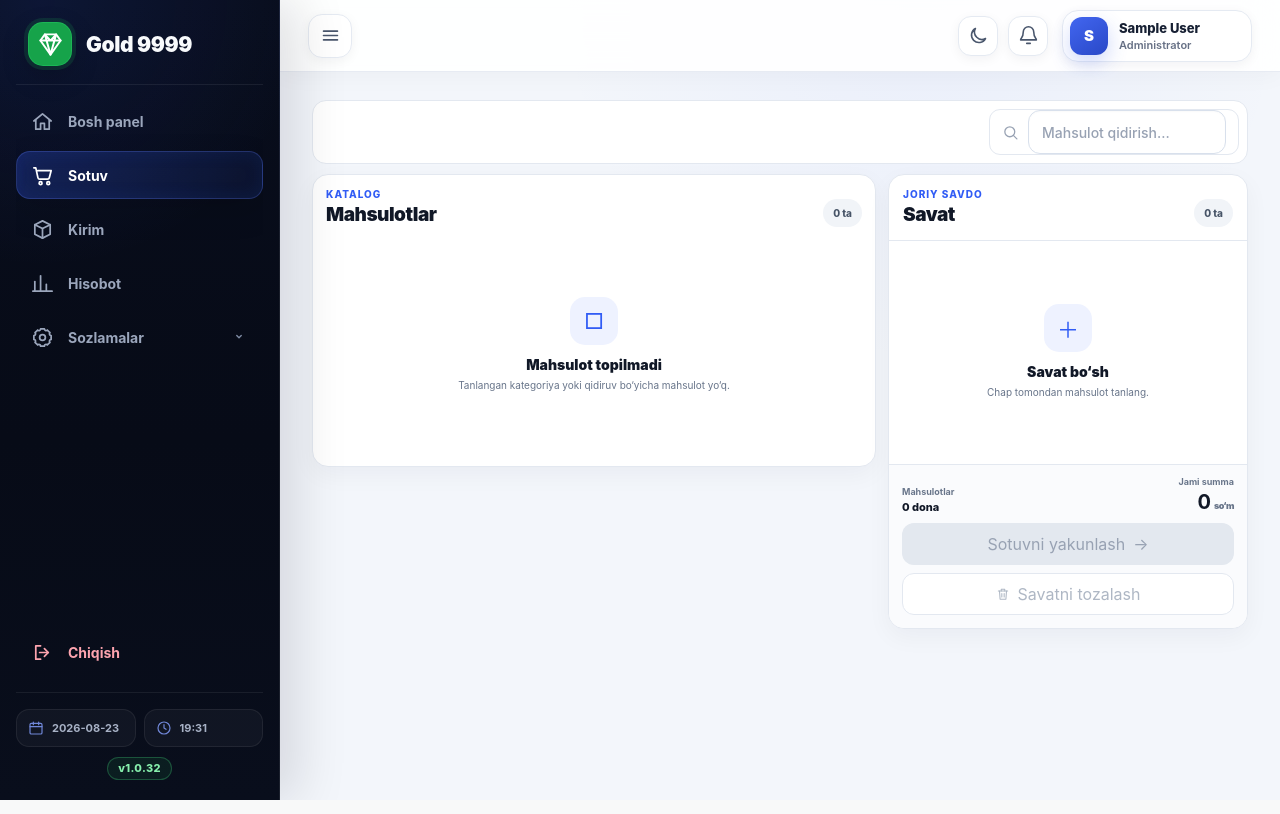
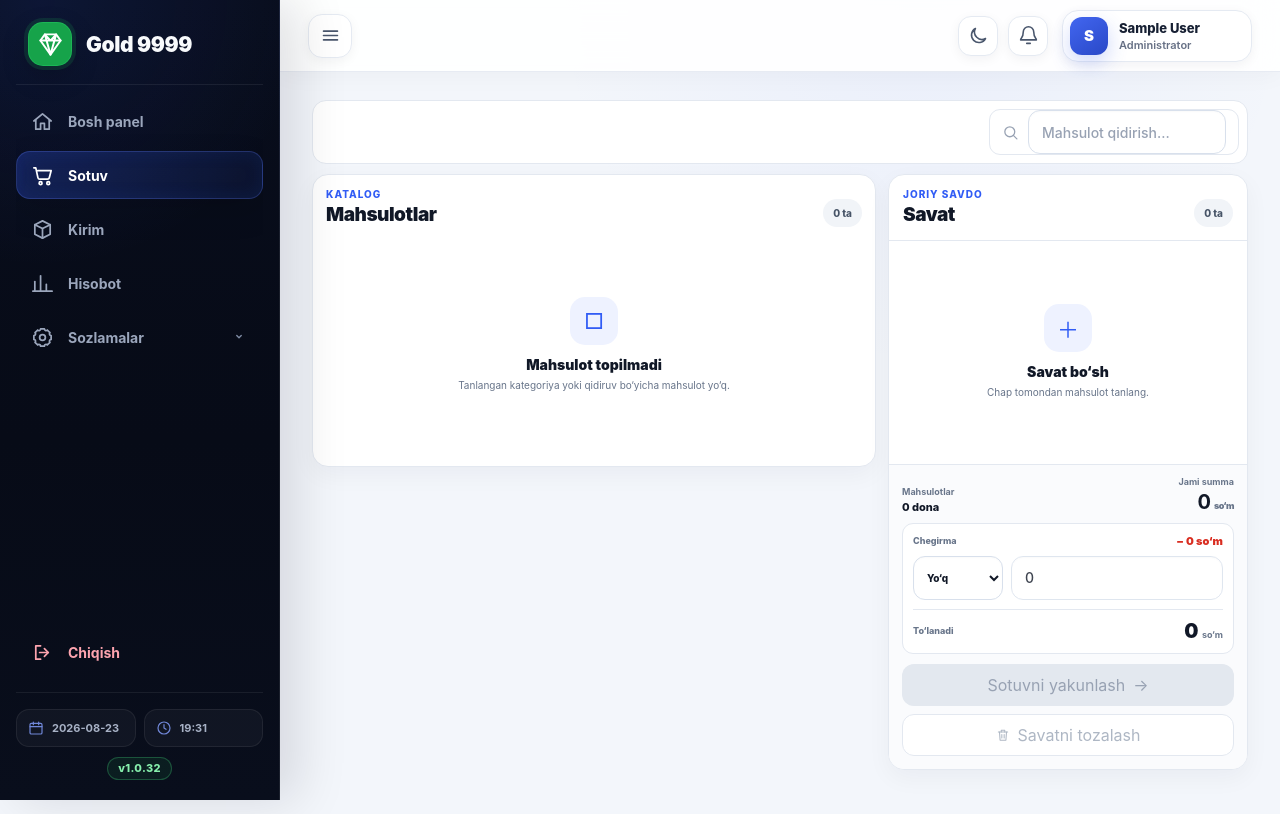
Before and after one commit to abbosxon300/GOLD9999, a Flask app: page /sales in a window 1280 px wide. Run offline with Flask 3, Linux system fonts and the light colour scheme; the visitor is signed in with stand-in values (Sample User, id 1); data comes from the database, SQL or seed files in the repository; data that the repository does not hold is empty.

Commit message:
Move POS discount to cart total

```diff
--- a/routes/sales.py
+++ b/routes/sales.py
@@ -471,6 +471,50 @@ def register_sales_routes(
                 url_for("sales")
             )
 
+        global_discount_type = (
+            request.form.get("global_discount_type")
+            or "none"
+        ).strip().lower()
+
+        global_discount_value = parse_float(
+            request.form.get("global_discount_value")
+            or "0"
+        )
+
+        if global_discount_value is None:
+            global_discount_value = 0.0
+
+        cart_base_total = 0.0
+
+        try:
+            for item in cart["items"].values():
+                qty = float(item.get("qty") or 0)
+                base_price = float(
+                    item.get("price") or 0
+                )
+
+                if qty <= 0 or base_price <= 0:
+                    raise ValueError(
+                        "Savatda noto‘g‘ri qiymat bor"
+                    )
+
+                cart_base_total += qty * base_price
+
+            global_pricing = calculate_sale_item_pricing(
+                qty=1.0,
+                list_price_uzs=cart_base_total,
+                discount_type=global_discount_type,
+                discount_value=float(global_discount_value),
+            )
+
+        except (TypeError, ValueError) as exc:
+            flash(str(exc), "danger")
+            return redirect(url_for("sales"))
+
+        global_discount_total = float(
+            global_pricing.discount_total_uzs
+        )
+
         db = get_db()
 
         try:
@@ -509,9 +553,16 @@ def register_sales_routes(
                 total_profit = 0.0
                 aggregate_items = []
 
-                for product_id, item in (
+                cart_entries = list(
                     cart["items"].items()
-                ):
+                )
+
+                allocated_discount = 0.0
+
+                for item_index, (
+                    product_id,
+                    item,
+                ) in enumerate(cart_entries):
                     pid = int(
                         product_id
                     )
@@ -520,44 +571,74 @@ def register_sales_routes(
                         item["qty"]
                     )
 
-                    price = float(
+                    base_price = float(
                         item["price"]
                     )
 
-                    list_price = float(
-                        item.get(
-                            "list_price",
-                            price,
-                        )
+                    base_line_total = (
+                        qty * base_price
                     )
 
-                    discount_type = str(
-                        item.get(
-                            "discount_type",
-                            "none",
-                        )
-                    )
+                    item_discount_type = "none"
+                    item_discount_value = 0.0
 
-                    discount_value = float(
-                        item.get(
-                            "discount_value",
-                            0,
-                        )
-                    )
+                    if global_discount_total > 0:
+                        if (
+                            global_discount_type
+                            == "percent"
+                        ):
+                            item_discount_type = "percent"
+                            item_discount_value = float(
+                                global_discount_value
+                            )
+
+                        elif (
+                            global_discount_type
+                            == "amount"
+                        ):
+                            item_discount_type = "amount"
+
+                            is_last = (
+                                item_index
+                                == len(cart_entries) - 1
+                            )
+
+                            if is_last:
+                                line_discount = max(
+                                    0.0,
+                                    global_discount_total
+                                    - allocated_discount,
+                                )
+                            else:
+                                line_discount = (
+                                    global_discount_total
+                                    * base_line_total
+                                    / cart_base_total
+                                )
+
+                            line_discount = min(
+                                base_line_total,
+                                line_discount,
+                            )
+
+                            allocated_discount += (
+                                line_discount
+                            )
+
+                            item_discount_value = (
+                                line_discount / qty
+                            )
 
                     pricing = calculate_sale_item_pricing(
                         qty=qty,
-                        list_price_uzs=list_price,
-                        discount_type=discount_type,
-                        discount_value=discount_value,
+                        list_price_uzs=base_price,
+                        discount_type=item_discount_type,
+                        discount_value=item_discount_value,
                     )
 
-                    if abs(
-                        pricing.sell_price_uzs - price
-                    ) > 1e-6:
-                        raise ValueError(
-                            "Savat narxi skidka hisobiga mos emas"
-                        )
+                    price = float(
+                        pricing.sell_price_uzs
+                    )
 
                     if qty <= 0 or price <= 0:
                         raise ValueError(
@@ -593,7 +674,9 @@ def register_sales_routes(
 
                     product_row = tx.execute(
                         """
-                        SELECT entity_uuid
+                        SELECT
+                            entity_uuid,
+                            sell_price_default_uzs
                         FROM products
                         WHERE id=?
                           AND is_active=1
@@ -611,6 +694,24 @@ def register_sales_routes(
                             "Mahsulot offline UUID topilmadi: "
                             f"{item['name']}"
                         )
+
+                    if session.get("role") == "agent":
+                        default_price = float(
+                            product_row[
+                                "sell_price_default_uzs"
+                            ] or 0
+                        )
+
+                        if (
+                            price + 1e-9
+                            < default_price
+                        ):
+                            raise ValueError(
+                                "Chegirmadan keyingi narx "
+                                "default narxdan past "
+                                "bo‘lmasin: "
+                                f"{item['name']}"
+                            )
 
                     item_uuid = str(uuid.uuid4())
                     item_sync_version = 1
--- a/static/css/sales-pos.css
+++ b/static/css/sales-pos.css
@@ -1200,3 +1200,98 @@ body.dark-mode .pos-field input {
     grid-template-columns: repeat(4, minmax(0, 1fr));
   }
 }
+
+
+/* ===== POS GLOBAL CART DISCOUNT ===== */
+
+.pos-global-discount {
+  margin: 0 0 10px;
+  padding: 10px;
+  border: 1px solid var(--pos-line);
+  border-radius: 11px;
+  background: #fff;
+}
+
+.pos-global-discount-head,
+.pos-global-payable {
+  display: flex;
+  align-items: center;
+  justify-content: space-between;
+  gap: 12px;
+}
+
+.pos-global-discount-head span,
+.pos-global-payable span {
+  color: var(--pos-muted);
+  font-size: 9px;
+  font-weight: 800;
+}
+
+.pos-global-discount-head strong {
+  color: #d92d20;
+  font-size: 11px;
+  font-weight: 900;
+}
+
+.pos-global-discount-controls {
+  display: grid;
+  grid-template-columns: 90px minmax(0, 1fr);
+  gap: 8px;
+  margin-top: 8px;
+}
+
+.pos-global-discount-controls select,
+.pos-global-discount-controls input {
+  width: 100%;
+  min-width: 0;
+  height: 34px;
+  padding: 0 9px;
+  border: 1px solid var(--pos-line);
+  border-radius: 9px;
+  background: #fff;
+  color: var(--pos-text);
+  font: inherit;
+  font-size: 10px;
+  font-weight: 800;
+  outline: none;
+}
+
+.pos-global-discount-controls input:disabled {
+  background: #f2f4f7;
+  color: var(--pos-muted);
+}
+
+.pos-global-payable {
+  margin-top: 9px;
+  padding-top: 9px;
+  border-top: 1px solid var(--pos-line);
+}
+
+.pos-global-payable strong {
+  display: flex;
+  align-items: baseline;
+  gap: 4px;
+}
+
+.pos-global-payable b {
+  font-size: 20px;
+  font-weight: 950;
+  letter-spacing: -.025em;
+}
+
+.pos-global-payable small {
+  color: var(--pos-muted);
+  font-size: 9px;
+}
+
+body.dark-mode .pos-global-discount,
+body.dark-mode .pos-global-discount-controls select,
+body.dark-mode .pos-global-discount-controls input {
+  border-color: var(--pos-line);
+  background: var(--pos-card);
+  color: var(--pos-text);
+}
+
+body.dark-mode .pos-global-discount-controls input:disabled {
+  background: #0d1524;
+}
--- a/static/js/sales-pos.js
+++ b/static/js/sales-pos.js
@@ -15,6 +15,18 @@
   const cartCount = document.getElementById("pos-cart-count");
   const cartQty = document.getElementById("pos-cart-qty");
   const cartTotal = document.getElementById("pos-cart-total");
+  const globalDiscountType = document.getElementById(
+    "pos-global-discount-type"
+  );
+  const globalDiscountValue = document.getElementById(
+    "pos-global-discount-value"
+  );
+  const globalDiscountTotal = document.getElementById(
+    "pos-global-discount-total"
+  );
+  const globalPayable = document.getElementById(
+    "pos-global-payable"
+  );
   const checkoutButton = document.getElementById("pos-checkout");
   const clearButton = document.getElementById("pos-clear");
   const searchInput = document.getElementById("pos-search");
@@ -42,6 +54,50 @@
     const numeric = Number(value || 0);
 
     return Math.round(numeric).toLocaleString("ru-RU");
+  };
+
+  const globalDiscountState = {
+    type: "none",
+    value: 0,
+  };
+
+  const calculateGlobalDiscount = (total) => {
+    const base = Math.max(0, Number(total || 0));
+    const value = Math.max(
+      0,
+      Number(globalDiscountState.value || 0)
+    );
+
+    let discount = 0;
+
+    if (globalDiscountState.type === "percent") {
+      discount = base * Math.min(100, value) / 100;
+    } else if (globalDiscountState.type === "amount") {
+      discount = Math.min(base, value);
+    }
+
+    return {
+      discount,
+      payable: Math.max(0, base - discount),
+    };
+  };
+
+  const renderGlobalDiscount = (total) => {
+    const result = calculateGlobalDiscount(total);
+
+    if (globalDiscountTotal) {
+      globalDiscountTotal.textContent =
+        `− ${money(result.discount)} so‘m`;
+    }
+
+    if (globalPayable) {
+      globalPayable.textContent = money(result.payable);
+    }
+
+    if (globalDiscountValue) {
+      globalDiscountValue.disabled =
+        globalDiscountState.type === "none";
+    }
   };
 
   const qtyText = (value) => {
@@ -213,59 +269,37 @@
               </label>
 
               <label class="pos-field">
-                <span>Asl narx</span>
+                <span>Sotuv narxi</span>
                 <div class="pos-money">
                   <input
-                    name="list_price_uzs"
+                    name="price_uzs"
                     inputmode="numeric"
                     value="${money(product.sell_default)}"
                     required
                     data-money-input
-                    data-list-price
                   >
                   <small>so?m</small>
                 </div>
               </label>
             </div>
 
-            <div class="pos-discount-row">
-              <label class="pos-field">
-                <span>Skidka</span>
-                <select name="discount_type" data-discount-type>
-                  <option value="none">Yo?q</option>
-                  <option value="percent">%</option>
-                  <option value="amount">So?m</option>
-                </select>
-              </label>
+            <input
+              type="hidden"
+              name="list_price_uzs"
+              value="${Number(product.sell_default)}"
+            >
+            <input
+              type="hidden"
+              name="discount_type"
+              value="none"
+            >
+            <input
+              type="hidden"
+              name="discount_value"
+              value="0"
+            >
 
-              <label class="pos-field">
-                <span>Miqdori</span>
-                <input
-                  name="discount_value"
-                  type="number"
-                  min="0"
-                  step="any"
-                  value="0"
-                  data-discount-value
-                  disabled
-                >
-              </label>
-
-              <label class="pos-field">
-                <span>Sotuv narxi</span>
-                <div class="pos-money">
-                  <input
-                    name="price_uzs"
-                    value="${money(product.sell_default)}"
-                    readonly
-                    required
-                    data-final-price
-                  >
-                  <small>so?m</small>
-                </div>
-              </label>
-            </div>
-
+          <button
             class="pos-add"
             type="submit"
             ${disabled ? "disabled" : ""}
@@ -318,38 +352,24 @@
     applySearch();
   };
 
-  const refreshDiscountPrice = (form) => {
-    const list = form.querySelector("[data-list-price]");
-    const type = form.querySelector("[data-discount-type]");
-    const value = form.querySelector("[data-discount-value]");
-    const final = form.querySelector("[data-final-price]");
-
-    if (!list || !type || !value || !final) return;
-
-    const base = Number(
-      String(list.value || "").replace(/\D/g, "")
-    );
-    const amount = Math.max(0, Number(value.value || 0));
-
-    value.disabled = type.value === "none";
-
-    let result = base;
-
-    if (type.value === "percent") {
-      result = base * (1 - Math.min(100, amount) / 100);
-    } else if (type.value === "amount") {
-      result = Math.max(0, base - amount);
-    }
-
-    final.value = money(result);
-  };
-
   const cartItemTemplate = (item) => {
     const productId = Number(item.product_id);
     const qty = Number(item.qty || 0);
     const price = Number(item.price || 0);
     const lineTotal = Number(
       item.line_total ?? qty * price
+    );
+    const listPrice = Number(
+      item.list_price ?? price
+    );
+    const discountType = String(
+      item.discount_type || "none"
+    );
+    const discountValue = Number(
+      item.discount_value || 0
+    );
+    const discountTotal = Number(
+      item.discount_total || 0
     );
 
     return `
@@ -454,6 +474,7 @@
     cartCount.textContent = `${itemCount} ta`;
     cartQty.textContent = `${qtyText(totalQty)} dona`;
     cartTotal.textContent = money(total);
+    renderGlobalDiscount(total);
 
     const empty = itemCount === 0;
 
@@ -542,23 +563,39 @@
       );
     });
 
+  globalDiscountType?.addEventListener(
+    "change",
+    () => {
+      globalDiscountState.type =
+        globalDiscountType.value || "none";
+
+      if (globalDiscountState.type === "none") {
+        globalDiscountState.value = 0;
+
+        if (globalDiscountValue) {
+          globalDiscountValue.value = "0";
+        }
+      }
+
+      renderCart();
+    }
+  );
+
+  globalDiscountValue?.addEventListener(
+    "input",
+    () => {
+      globalDiscountState.value = Math.max(
+        0,
+        Number(globalDiscountValue.value || 0)
+      );
+
+      renderCart();
+    }
+  );
+
   searchInput?.addEventListener(
     "input",
     applySearch
-  );
-
-  productsNode.addEventListener(
-    "change",
-    (event) => {
-      const control = event.target.closest(
-        "[data-discount-type], [data-discount-value]"
-      );
-
-      if (!control) return;
-
-      const form = control.closest("[data-add-form]");
-      if (form) refreshDiscountPrice(form);
-    }
   );
 
   productsNode.addEventListener(
@@ -603,17 +640,12 @@
         values.price_uzs || ""
       ).replace(/\D/g, "");
 
-      values.list_price_uzs = String(
-        values.list_price_uzs || ""
-      ).replace(/\D/g, "");
-
-      values.discount_type = String(
-        values.discount_type || "none"
-      );
-
-      values.discount_value = String(
-        values.discount_value || "0"
-      ).replace(",", ".");
+      // Product cardda item-level skidka yo‘q.
+      // Kiritilgan sotuv narxi global skidkagacha
+      // bo‘lgan canonical narx hisoblanadi.
+      values.list_price_uzs = values.price_uzs;
+      values.discount_type = "none";
+      values.discount_value = "0";
 
       setBusy(true);
 
--- a/templates/sales.html
+++ b/templates/sales.html
@@ -98,6 +98,49 @@
             <span>Jami summa</span>
             <strong>
               <b id="pos-cart-total">0</b>
+              <small>so‘m</small>
+            </strong>
+          </div>
+        </div>
+
+        <div class="pos-global-discount" id="pos-global-discount">
+          <div class="pos-global-discount-head">
+            <span>Chegirma</span>
+
+            <strong id="pos-global-discount-total">
+              0 so‘m
+            </strong>
+          </div>
+
+          <div class="pos-global-discount-controls">
+            <select
+              id="pos-global-discount-type"
+              name="global_discount_type"
+              form="pos-checkout-form"
+              aria-label="Chegirma turi"
+            >
+              <option value="none">Yo‘q</option>
+              <option value="percent">%</option>
+              <option value="amount">So‘m</option>
+            </select>
+
+            <input
+              id="pos-global-discount-value"
+              name="global_discount_value"
+              form="pos-checkout-form"
+              type="number"
+              min="0"
+              step="any"
+              value="0"
+              disabled
+              aria-label="Chegirma qiymati"
+            />
+          </div>
+
+          <div class="pos-global-payable">
+            <span>To‘lanadi</span>
+            <strong>
+              <b id="pos-global-payable">0</b>
               <small>so‘m</small>
             </strong>
           </div>
```
